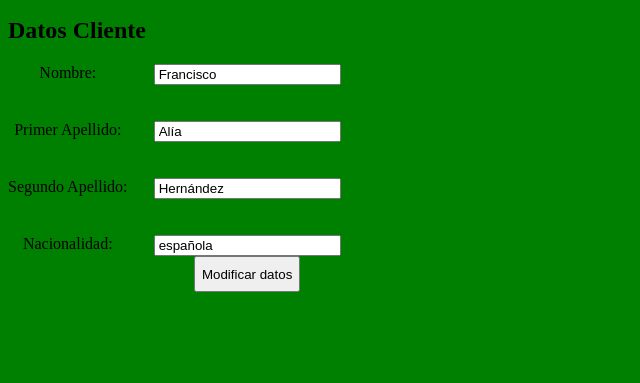
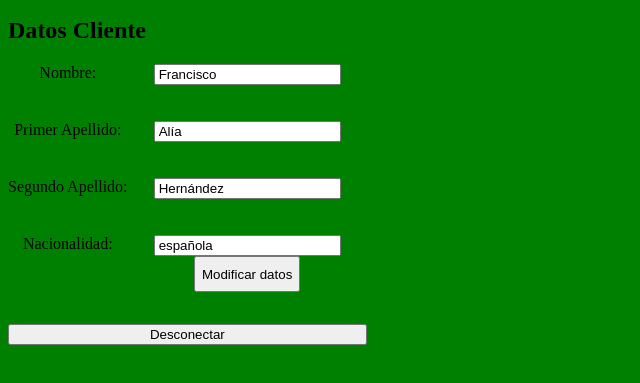
Before and after one commit to Migueleonfer27/DAW2tutorial, a plain HTML site: page index.html in a window 1280 px wide. Shown: the part 117-500 px from the top of the page, without its empty margins (0-640 px from the left). Drawn offline with Linux system fonts and the light colour scheme.

Commit message:
Tarea 4 realizada

```diff
--- a/index.html
+++ b/index.html
@@ -37,6 +37,8 @@
         </div>
 
         <p id="msg"></p>
+
+        <button id="desconectar">Desconectar</button>
         <script src="app.js"></script>
         <script>
             cargarCabecera('menu')
```
